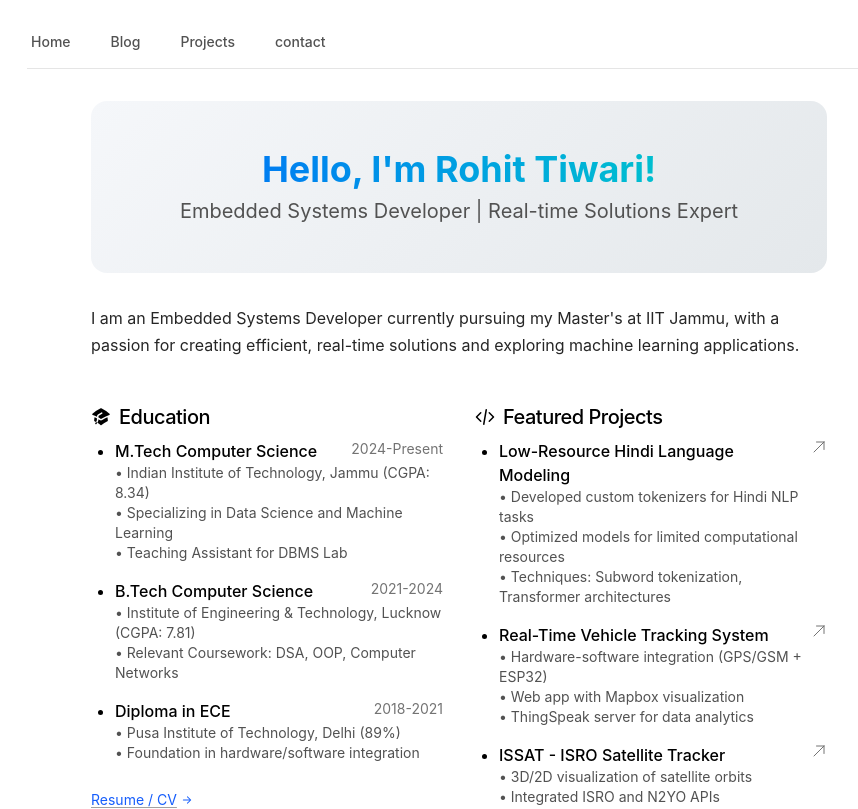
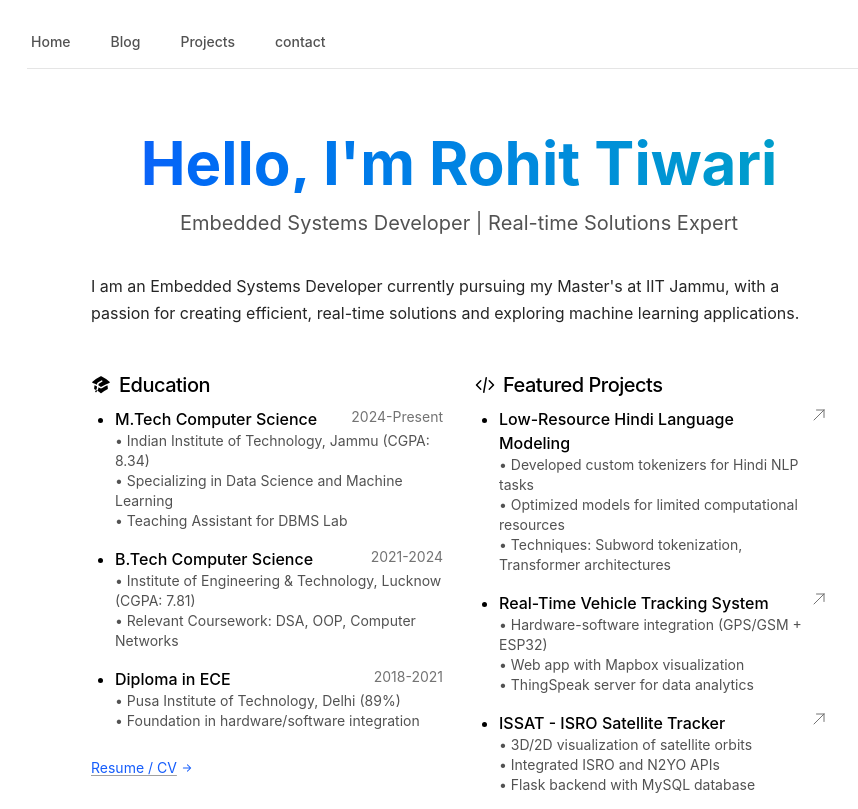
Before and after one commit to rohitkrtiwari/portfolio-web, a Next.js app: page / in a window 1280 px wide. Shown: the top 809 px of the page, without its empty margins (181-1039 px from the left). Built offline with nearby package versions, Linux system fonts and the light colour scheme.

Commit message:
Landing Page Heading section updated

```diff
--- a/app/page.tsx
+++ b/app/page.tsx
@@ -9,14 +9,15 @@ export default function Page() {
   return (
     <div className="max-w-3xl mx-auto px-4">
       {/* Hero Section */}
-      <section className="hero text-center py-12 mb-8">
-        <h1 className="text-4xl font-bold mb-2 bg-gradient-to-r from-blue-600 to-teal-400 bg-clip-text text-transparent">
-          Hello, I'm Rohit Tiwari!
+      <div className="text-center pt-16 pb-4 bg-dark">
+        <h1 className="text-5xl md:text-6xl font-bold mb-4 animate-gradient bg-clip-text text-transparent
+                bg-[length:300%_300%] bg-gradient-to-r from-blue-600 via-teal-500 to-purple-600">
+          Hello, I'm Rohit Tiwari
         </h1>
-        <h2 className="text-xl text-neutral-600 dark:text-neutral-400">
+        <p className="text-xl text-neutral-600 dark:text-neutral-300 max-w-2xl mx-auto">
           Embedded Systems Developer | Real-time Solutions Expert
-        </h2>
-      </section>
+        </p>
+      </div>
 
       {/* About Section */}
       <section className="about mb-16">
```
